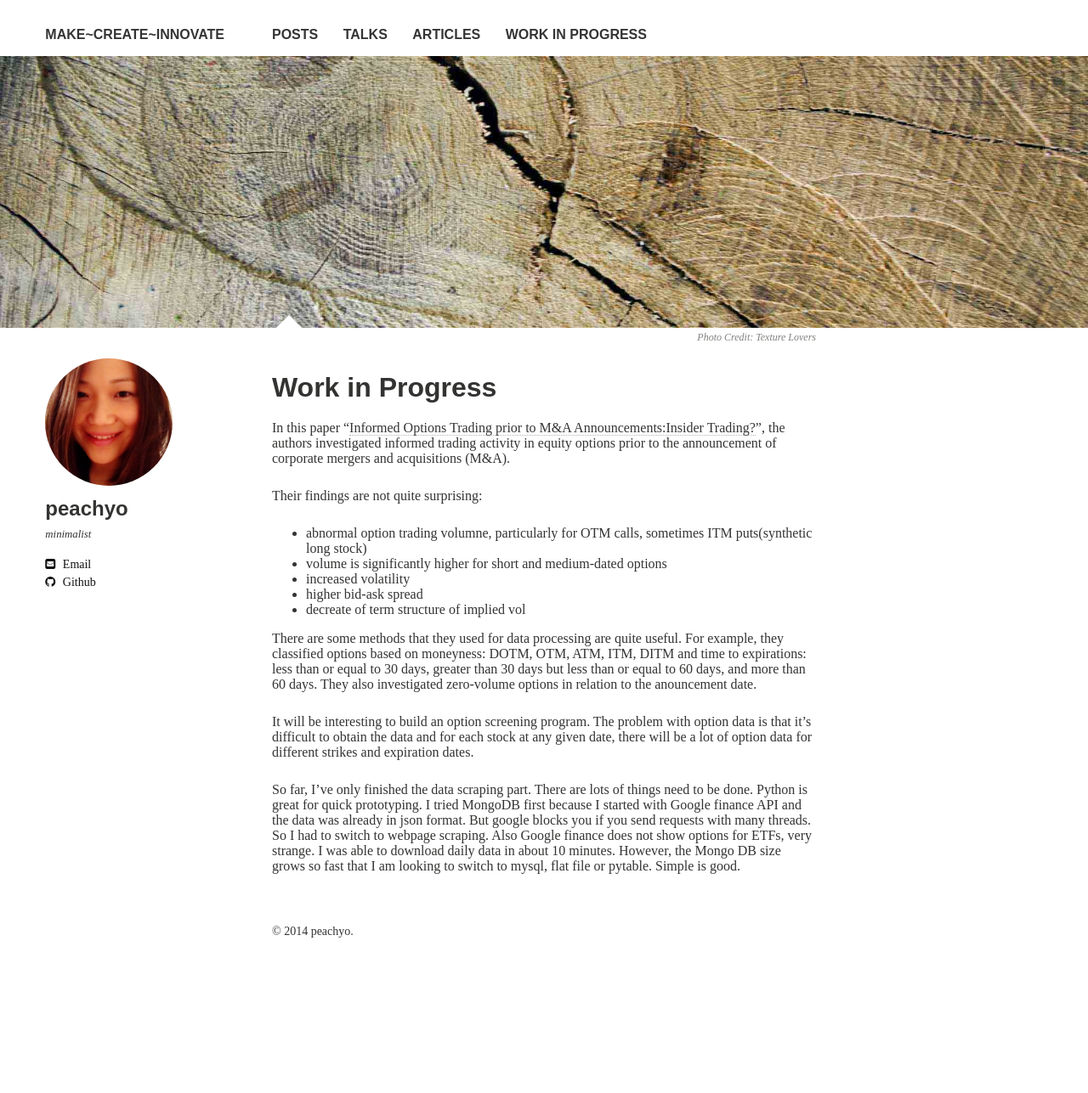
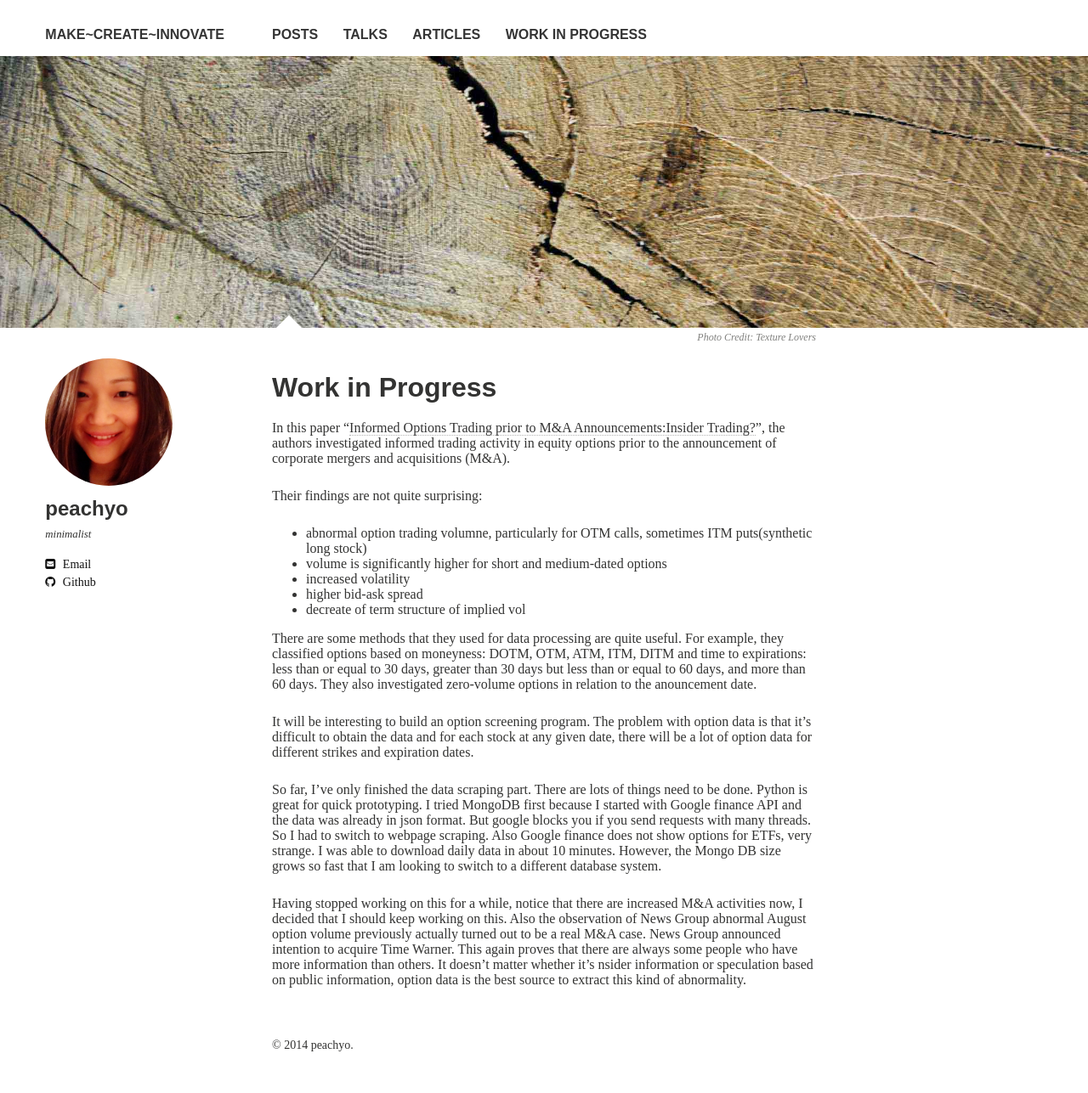
Before and after one commit to peachyo/peachyo.github.io, a Jekyll site: the page built from wip/index.md, in a window 1280 px wide. Shown: the whole page at 85% size. Built offline with Jekyll 4.4.1, drawn with Linux system fonts in a browser that asks for light colours; nearby versions of some CDN libraries; some web fonts are replaced; before the commit the page ends 1153 px from its top, so only the background shows below that.

Commit message:
wip comments'

```diff
--- a/wip/index.md
+++ b/wip/index.md
@@ -24,4 +24,6 @@ There are some methods that they used for data processing are quite useful. For
 
 It will be interesting to build an option screening program. The problem with option data is that it's difficult to obtain the data and for each stock at any given date, there will be a lot of option data for different strikes and expiration dates.
 
-So far, I've only finished the data scraping part. There are lots of things need to be done. Python is great for quick prototyping. I tried MongoDB first because I started with Google finance API and the data was already in json format. But google blocks you if you send requests with many threads. So I had to switch to webpage scraping. Also Google finance does not show options for ETFs, very strange. I was able to download daily data in about 10 minutes. However, the Mongo DB size grows so fast that I am looking to switch to mysql, flat file or pytable. Simple is good.
+So far, I've only finished the data scraping part. There are lots of things need to be done. Python is great for quick prototyping. I tried MongoDB first because I started with Google finance API and the data was already in json format. But google blocks you if you send requests with many threads. So I had to switch to webpage scraping. Also Google finance does not show options for ETFs, very strange. I was able to download daily data in about 10 minutes. However, the Mongo DB size grows so fast that I am looking to switch to a different database system.
+
+Having stopped working on this for a while, notice that there are increased M&A activities now, I decided that I should keep working on this. Also the observation of News Group abnormal August option volume previously actually turned out to be a real M&A case. News Group announced intention to acquire Time Warner. This again proves that there are always some people who have more information than others. It doesn't matter whether it's nsider information or speculation based on public information, option data is the best source to extract this kind of abnormality.
```
